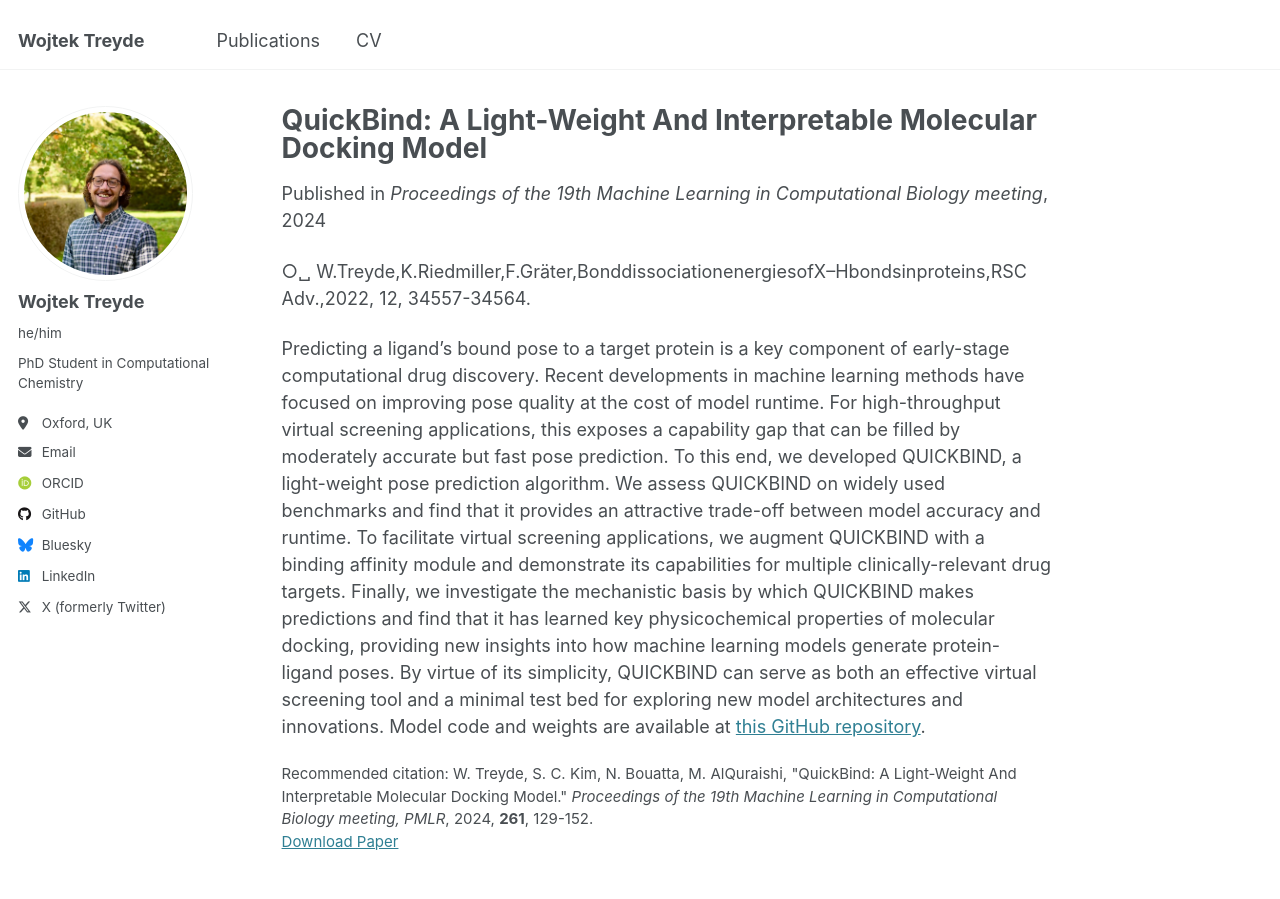
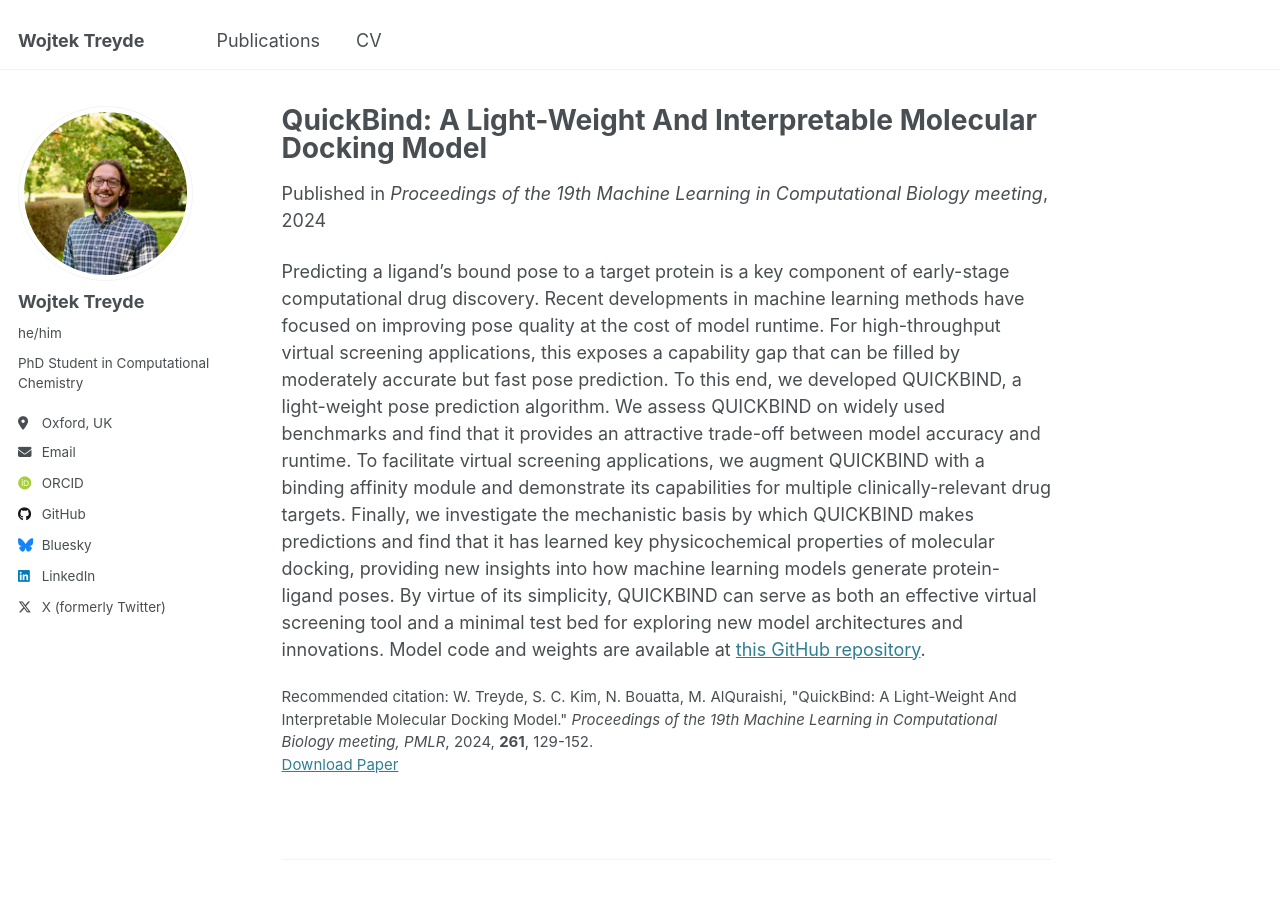
Before and after one commit to WTreyde/web, a Jekyll site: the page built from _publications/quickbind.md, in a window 1280 px wide and 900 px high. Built offline with Jekyll 4.4.1, drawn with Linux system fonts in a browser that asks for light colours; some web fonts are replaced.

Commit message:
fix quickbind reference

```diff
--- a/_publications/quickbind.md
+++ b/_publications/quickbind.md
@@ -9,7 +9,4 @@ paperurl: 'https://proceedings.mlr.press/v261/treyde24a.html'
 citation: 'W. Treyde, S. C. Kim, N. Bouatta, M. AlQuraishi, &quot;QuickBind: A Light-Weight And Interpretable Molecular Docking Model.&quot; <i>Proceedings of the 19th Machine Learning in Computational Biology meeting, PMLR</i>, 2024, <b>261</b>, 129-152.'
 ---
 
-○␣ W.Treyde,K.Riedmiller,F.Gräter,BonddissociationenergiesofX–Hbondsinproteins,RSC
-Adv.,2022, 12, 34557-34564.
-
 Predicting a ligand’s bound pose to a target protein is a key component of early-stage computational drug discovery. Recent developments in machine learning methods have focused on improving pose quality at the cost of model runtime. For high-throughput virtual screening applications, this exposes a capability gap that can be filled by moderately accurate but fast pose prediction. To this end, we developed QUICKBIND, a light-weight pose prediction algorithm. We assess QUICKBIND on widely used benchmarks and find that it provides an attractive trade-off between model accuracy and runtime. To facilitate virtual screening applications, we augment QUICKBIND with a binding affinity module and demonstrate its capabilities for multiple clinically-relevant drug targets. Finally, we investigate the mechanistic basis by which QUICKBIND makes predictions and find that it has learned key physicochemical properties of molecular docking, providing new insights into how machine learning models generate protein-ligand poses. By virtue of its simplicity, QUICKBIND can serve as both an effective virtual screening tool and a minimal test bed for exploring new model architectures and innovations. Model code and weights are available at [this GitHub repository](https://github.com/aqlaboratory/QuickBind).
```
Also changed, not shown: 1 other file.
